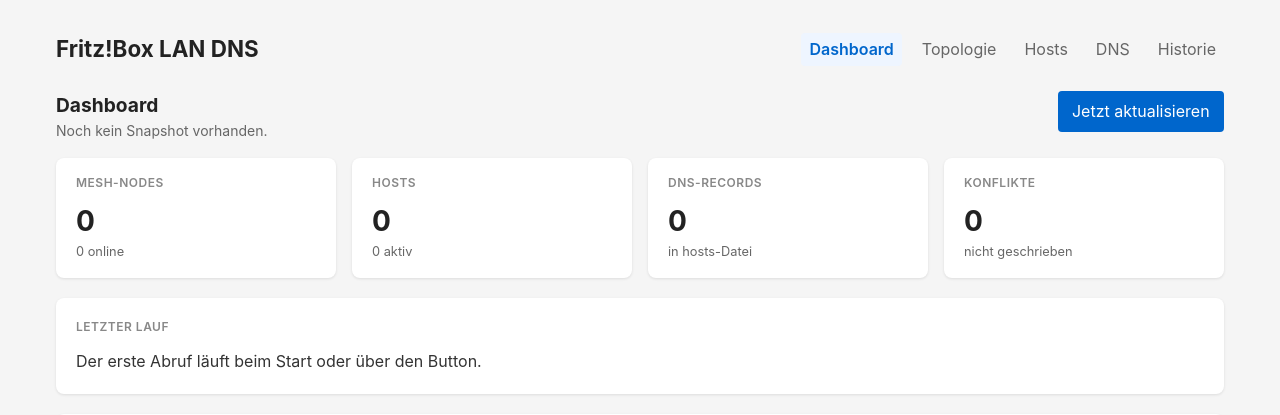
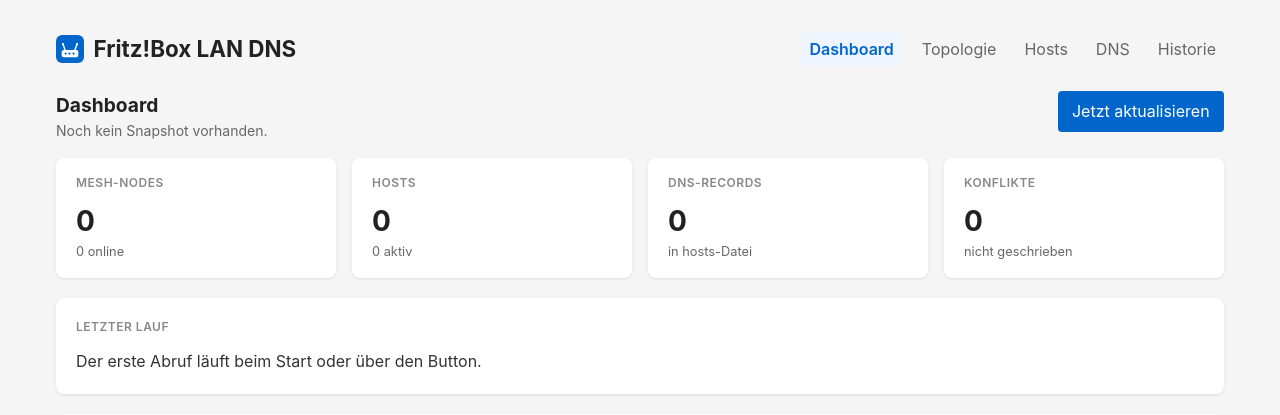
Before and after one commit to skoelle/fritz-lan-dns, a FastAPI app: page / in a window 1280 px wide. Shown: the top 415 px of the page. Run offline with FastAPI, Linux system fonts and the light colour scheme; data that the repository does not hold is empty; parts of the project's set-up code (start-up, migrations or seed data) failed here and were passed over.

Commit message:
Add favicon and show logo in header

```diff
--- a/fritz_lan_dns/web/static/style.css
+++ b/fritz_lan_dns/web/static/style.css
@@ -38,6 +38,9 @@ body {
 
 h1 { font-size: 1.4rem; color: #222; }
 h1 a { color: inherit; text-decoration: none; }
+
+.header-left { display: flex; align-items: center; gap: 0.6rem; }
+.header-logo { display: block; width: 1.75rem; height: 1.75rem; }
 h2 { font-size: 1.2rem; color: #222; }
 
 .header-nav { display: flex; gap: 0.75rem; flex-wrap: wrap; }
--- a/fritz_lan_dns/web/templates/base.html
+++ b/fritz_lan_dns/web/templates/base.html
@@ -4,6 +4,7 @@
     <meta charset="UTF-8">
     <meta name="viewport" content="width=device-width, initial-scale=1.0">
     <title>{% block title %}Fritz!Box LAN DNS{% endblock %}</title>
+    <link rel="icon" type="image/svg+xml" href="/static/favicon.svg">
     <link rel="stylesheet" href="/static/style.css">
     <script src="/static/table-sort.js" defer></script>
 </head>
@@ -11,6 +12,7 @@
 <div class="container">
     <header class="header">
         <div class="header-left">
+            <img src="/static/favicon.svg" class="header-logo" alt="" width="28" height="28">
             <h1><a href="/">Fritz!Box LAN DNS</a></h1>
         </div>
         <nav class="header-nav">
```
Also changed, not shown: fritz_lan_dns/web/static/favicon.svg (added).
